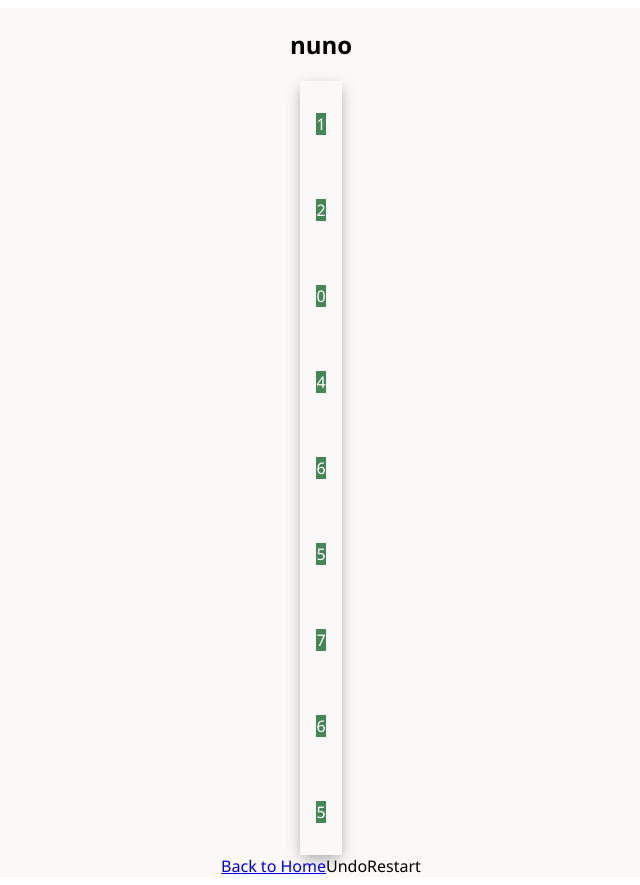
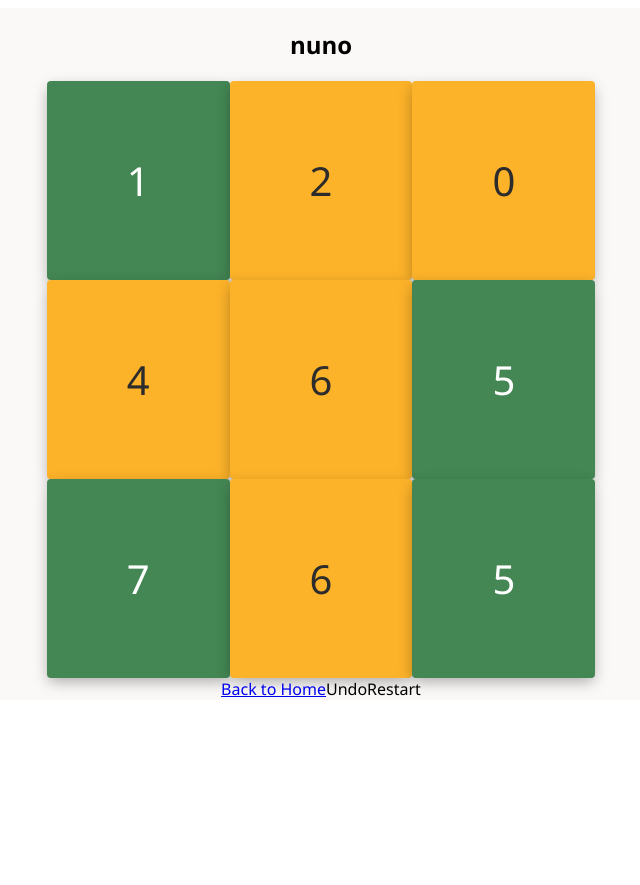
Before and after one commit to samanae/nuco-game, an Angular app: page /tabletop in a window 1280 px wide. Shown: the whole page, without its empty margins (319-959 px from the left). After the commit the page ends 800 px from the top, so only its background shows below. Built offline with nearby package versions, Linux system fonts and the light colour scheme.

Commit message:
finishe deven and odd styles and rules

```diff
--- a/src/app/components/grid/grid.component.html
+++ b/src/app/components/grid/grid.component.html
@@ -1,6 +1,20 @@
+<!-- <div class="grid-container-meta">
+    <div class="grid" *ngFor="let number of randomNumbers">
+        <app-tile [value]="number"></app-tile>
+
+    </div>
+</div> -->
 <div class="grid-container-meta">
-    <div class="grid" *ngFor="let number of randomNumbers">
-        <app-tile [value]="number" [evenOrOdd]="evenValue"></app-tile>
+    <div class="grid">
+        <app-tile [value]="randomNumbers[0]"></app-tile>
+        <app-tile [value]="randomNumbers[1]"></app-tile>
+        <app-tile [value]="randomNumbers[2]"></app-tile>
+        <app-tile [value]="randomNumbers[3]"></app-tile>
+        <app-tile [value]="randomNumbers[4]"></app-tile>
+        <app-tile [value]="randomNumbers[5]"></app-tile>
+        <app-tile [value]="randomNumbers[6]"></app-tile>
+        <app-tile [value]="randomNumbers[7]"></app-tile>
+        <app-tile [value]="randomNumbers[8]"></app-tile>
 
     </div>
 </div>
--- a/src/app/components/grid/grid.component.scss
+++ b/src/app/components/grid/grid.component.scss
@@ -1,3 +1,7 @@
-.grid-container-meta {
-    box-shadow: 0px 5px 15px -2px rgba(0,0,0,0.35);
+@import "../../../assets/colors.scss";
+
+.grid {
+    display: grid;
+    grid-template-columns: auto auto auto;
+    background-color: $background-color;
 }
--- a/src/app/components/grid/grid.component.ts
+++ b/src/app/components/grid/grid.component.ts
@@ -9,7 +9,6 @@ export class GridComponent implements OnInit {
 
   randomNumbers: number[] = [];
   evenValue: string[] = [];
-  dictionary: {} = {};
 
   constructor() {}
 
@@ -21,24 +20,11 @@ export class GridComponent implements OnInit {
     for (let n = 0; n < 9; n++) {
       if (this.randomNumbers[n] % 2 == 0) {
       this.evenValue.push('even');
-    } else {
+    } else  {
       this.evenValue.push('odd');
     }}
-
-
+    console.log(this.evenValue);
     return this.randomNumbers;
   }
 
-  createDictionary(keys: string[], values: any[]): { [key: string]: any } {
-    let dictionary: { [key: string]: any } = {};
-
-    for (let i = 0; i < keys.length; i++) {
-      dictionary[keys[i]] = values[i];
-    }
-
-    console.log(this.dictionary);
-  }
-
-
-
 }
--- a/src/app/components/tile/tile.component.html
+++ b/src/app/components/tile/tile.component.html
@@ -1,5 +1,4 @@
-<div class="tile-container-meta" >
+
     <div [ngClass]="evenOrOdd">
         <p>{{value}}</p>
     </div>
-</div>
--- a/src/app/components/tile/tile.component.scss
+++ b/src/app/components/tile/tile.component.scss
@@ -1,14 +1,19 @@
-.tile-container-meta {
-    padding: 1rem;
+
+div {
+    padding: 2rem 5rem;
     border-radius: 4px;
+    box-shadow: 0px 5px 15px -2px rgba(0,0,0,0.35);
 }
 
 p {
-    color: rgb(44, 44, 44);
+    font-size: 2.5rem;
 }
 
 .even {
     background-color: rgb(252, 178, 41);
+    p {
+        color: rgb(44, 44, 44);
+    }
 }
 
 .odd {
--- a/src/app/components/tile/tile.component.ts
+++ b/src/app/components/tile/tile.component.ts
@@ -5,11 +5,17 @@ import { Component, Input, OnInit } from '@angular/core';
   templateUrl: './tile.component.html',
   styleUrls: ['./tile.component.scss']
 })
-export class TileComponent {
+export class TileComponent implements OnInit{
 
   @Input() value: number = 1;
   @Input() evenOrOdd: string = '';
 
-
+  ngOnInit() {
+    if (this.value % 2 == 0) {
+      this.evenOrOdd = 'even'
+    } else {
+      this.evenOrOdd = 'odd'
+    }
+  }
 
 }
--- /dev/null
+++ b/src/assets/colors.scss
@@ -0,0 +1 @@
+$background-color: rgb(250, 249, 247);
```
